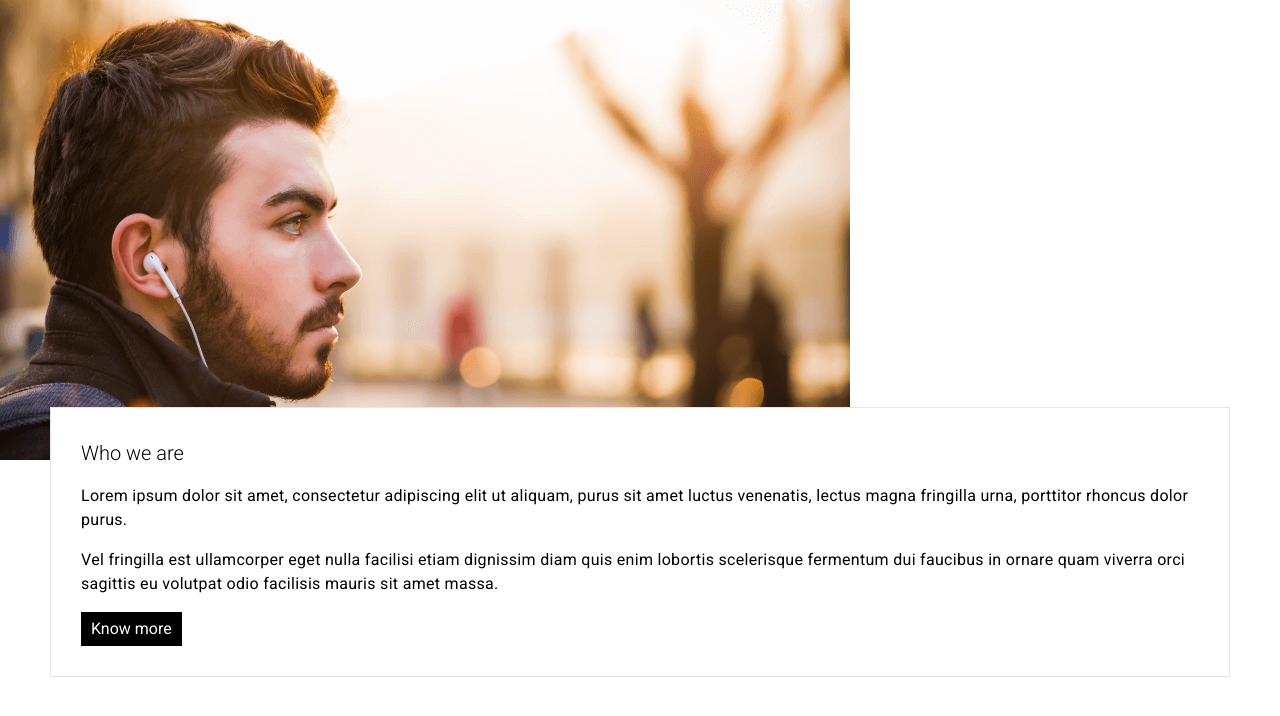
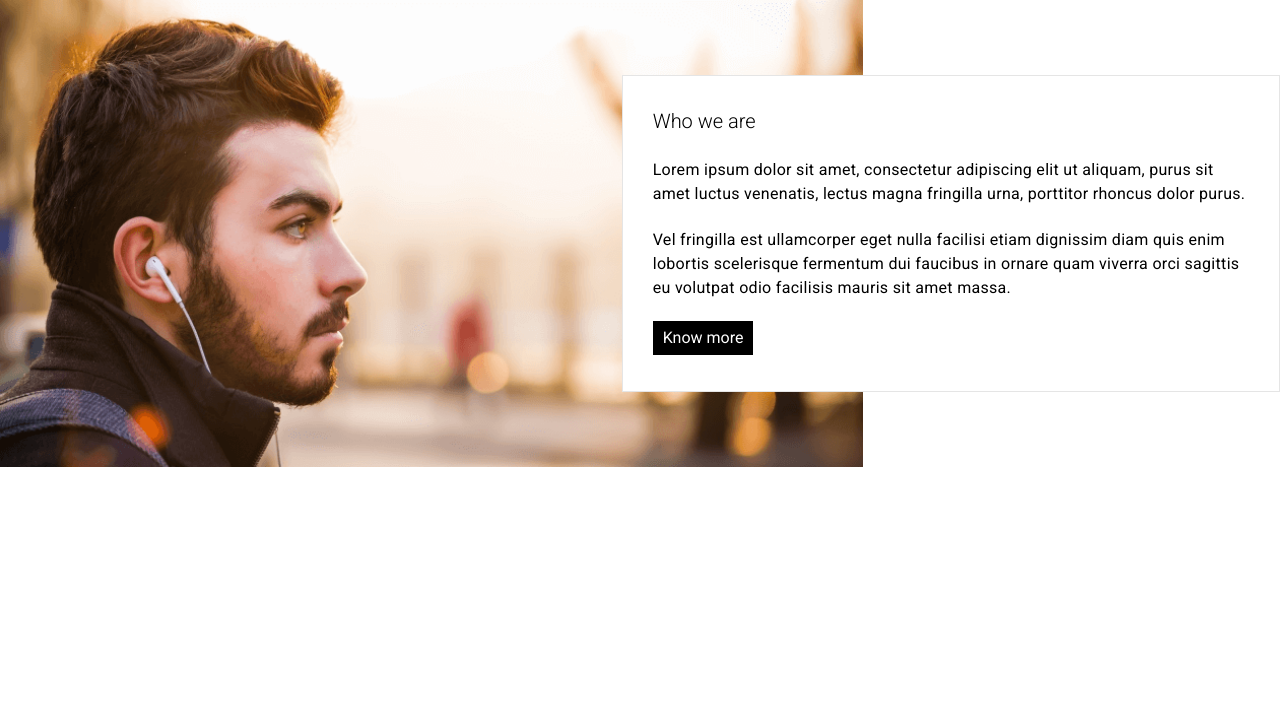
Before and after one commit to ivanalbizu/taller-css, a website built with Parcel: page index.html in a window 1280 px wide. Built offline with nearby package versions, Linux system fonts and the light colour scheme.

Commit message:
03 desktop

```diff
--- a/src/css/styles.scss
+++ b/src/css/styles.scss
@@ -18,9 +18,6 @@ body {
   font-size: 16px;
   font-weight: 400;
   letter-spacing: 0.3px;
-  &:not(:last-of-type) {
-    //margin-bottom: 1rem;
-  }
 }
 .btn {
   background-color: #000;
@@ -47,4 +44,19 @@ body {
     grid-auto-flow: row;
     gap: 16px;
   }
+
+  @media (min-width: 1024px) {
+    grid-template-columns: 1.7fr 0.8fr 1fr;
+    grid-template-rows: 75px auto 75px;
+    &__img {
+      grid-area: 1 / 1 / 4 / 3;
+      img {
+        height: 100%;
+        object-fit: cover;
+      }
+    }
+    &__txt {
+      grid-area: 2 / 2 / 3 / 4;
+    }
+  }
 }
```
